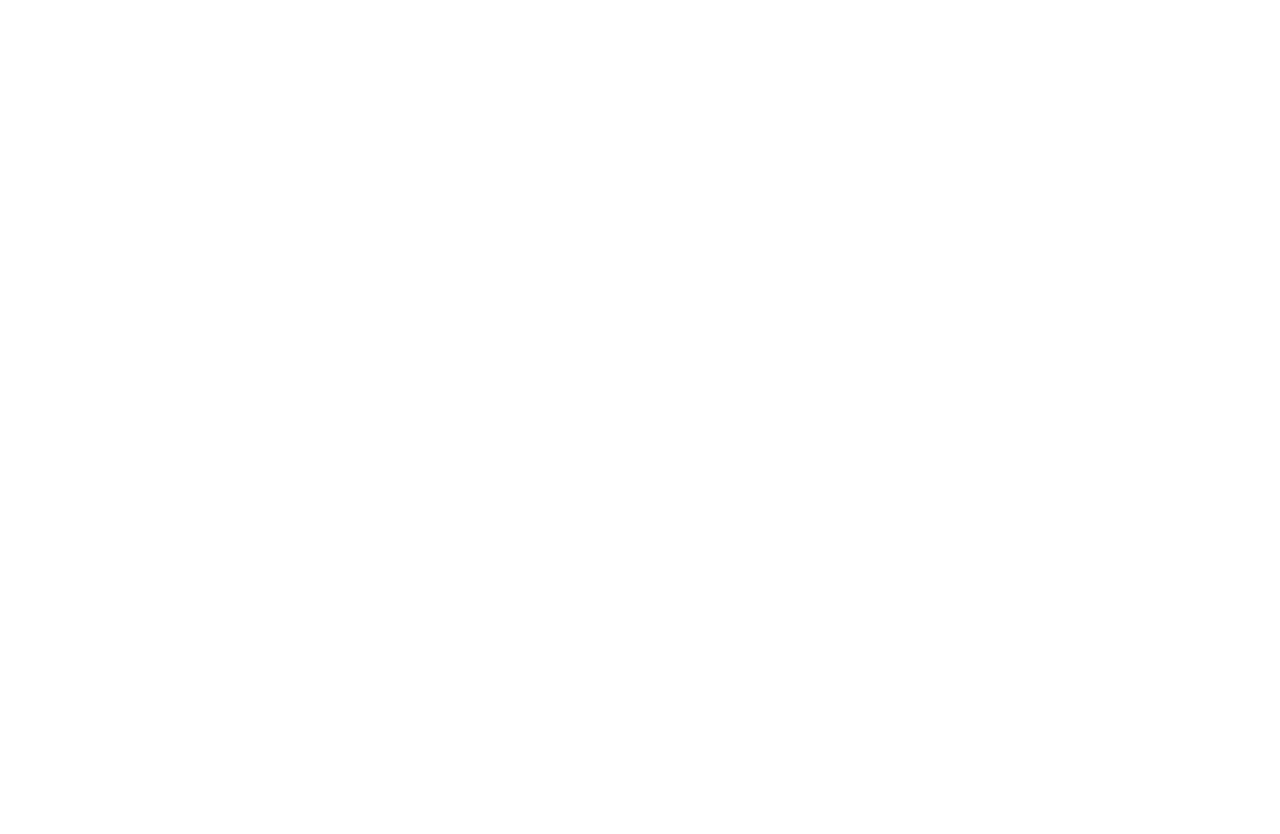
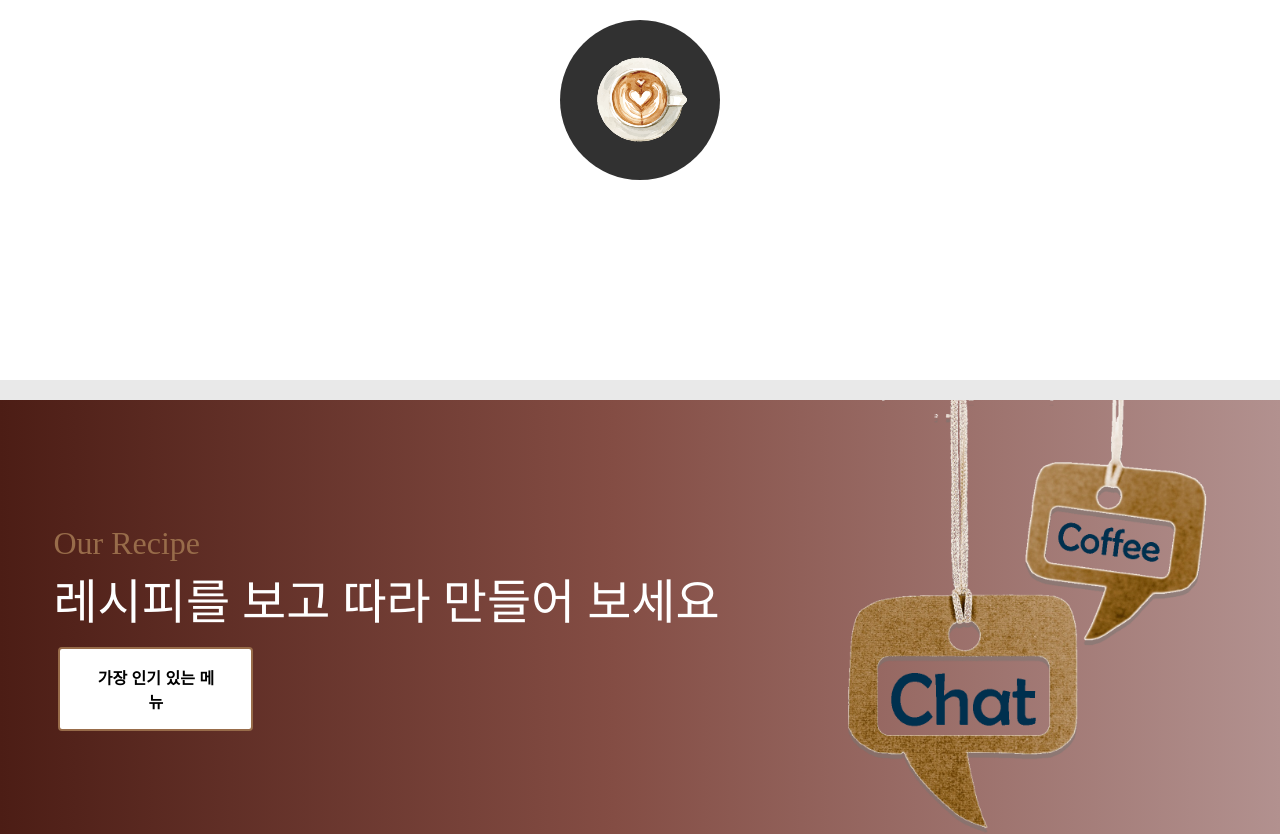
Before and after one commit to chanyoungcoding/Coffee-site, a React (Vite) app in the folder client/: page /recipeHome in a window 1280 px wide. Before the commit this address had no page. Shown: the top 834 px of the page. Before the commit the page ends 800 px from the top, so only its background shows below. Built offline with nearby package versions, Linux system fonts and the light colour scheme; a web font is replaced by a local one.

Commit message:
recipeHome 부분 업데이트

```diff
--- a/client/src/App.tsx
+++ b/client/src/App.tsx
@@ -9,6 +9,7 @@ import MenuMain from './components/Menu/MenuMain'
 import Test from './components/Test'
 import Country from './components/Country/Country'
 import Recipe from './components/Recipe/Recipe'
+import RecipeHome from './components/Recipe/RecipeHome'
 
 const App:React.FC = () => {
   return (
@@ -20,6 +21,7 @@ const App:React.FC = () => {
         <Route path='/menu' element={<MenuMain/>}/>
         <Route path='/country' element={<Country/>}/>
         <Route path='/recipe/:name' element={<Recipe/>}/>
+        <Route path='/recipeHome' element={<RecipeHome/>}/>
       </Route>
     </Routes>
   )
--- a/client/src/components/Navbar.tsx
+++ b/client/src/components/Navbar.tsx
@@ -21,7 +21,7 @@ const Navbar:React.FC = () => {
           <div className={`li__left ${visible ? "visible" : ""}`}>
             <Link to='/'><li>HOME</li></Link>
             <Link to='/menu'><li>MENU</li></Link>
-            <Link to='/recipe'><li>RECIPE</li></Link>
+            <Link to='/recipeHome'><li>RECIPE</li></Link>
           </div>
         </div>
         <div className="li__inner">
--- /dev/null
+++ b/client/src/components/Recipe/RecipeHome.tsx
@@ -0,0 +1,27 @@
+import React from 'react';
+import Button from '../Button';
+import '../../styles/recipehome.scss';
+
+import backBanner from '../../assets/coffeebackground3.png'
+
+const RecipeHome:React.FC = () => {
+  return (
+    <div className="recipehome">
+      <div className="recipehome__banner">
+        <div className="banner__left">
+          <p>Our Recipe</p>
+          <h1>레시피를 보고 따라 만들어 보세요</h1>
+          <Button href={`/recipe/아메리카노`}>가장 인기 있는 메뉴</Button>
+        </div>
+        <div className="banner__right">
+          <img src={backBanner} alt="#" />
+        </div>
+      </div>
+
+      <div className="recipehome__recommend"></div>
+      <div className="recipehome__populate"></div>
+    </div>
+  );
+}
+
+export default RecipeHome;
--- /dev/null
+++ b/client/src/styles/recipehome.scss
@@ -0,0 +1,42 @@
+@import './variable.scss';
+
+.recipehome {
+  border-top: 20px solid #E9E9E9;
+  .recipehome__banner {
+    background: linear-gradient(90deg, rgba(76,29,21,1) 0%, rgba(132,77,68,1) 48%, rgba(178,145,143,1) 100%);
+    display: flex;
+    justify-content: space-around;
+    .banner__left {
+      display: flex;
+      justify-content: center;
+      flex-direction: column;
+      gap: 20px;
+      p {
+        color: $basic-color;
+        font-size: 2rem;
+      }
+      h1 {
+        color: white;
+        font-size: 3rem;
+      }
+      a {
+        width: 205px;
+      }
+    }
+
+    .banner__right {
+      img {
+        width: 400px;
+
+      }
+    }
+  }
+
+  .recipehome__recommend {
+
+  }
+
+  .recipehome__populate {
+
+  }
+}
```
